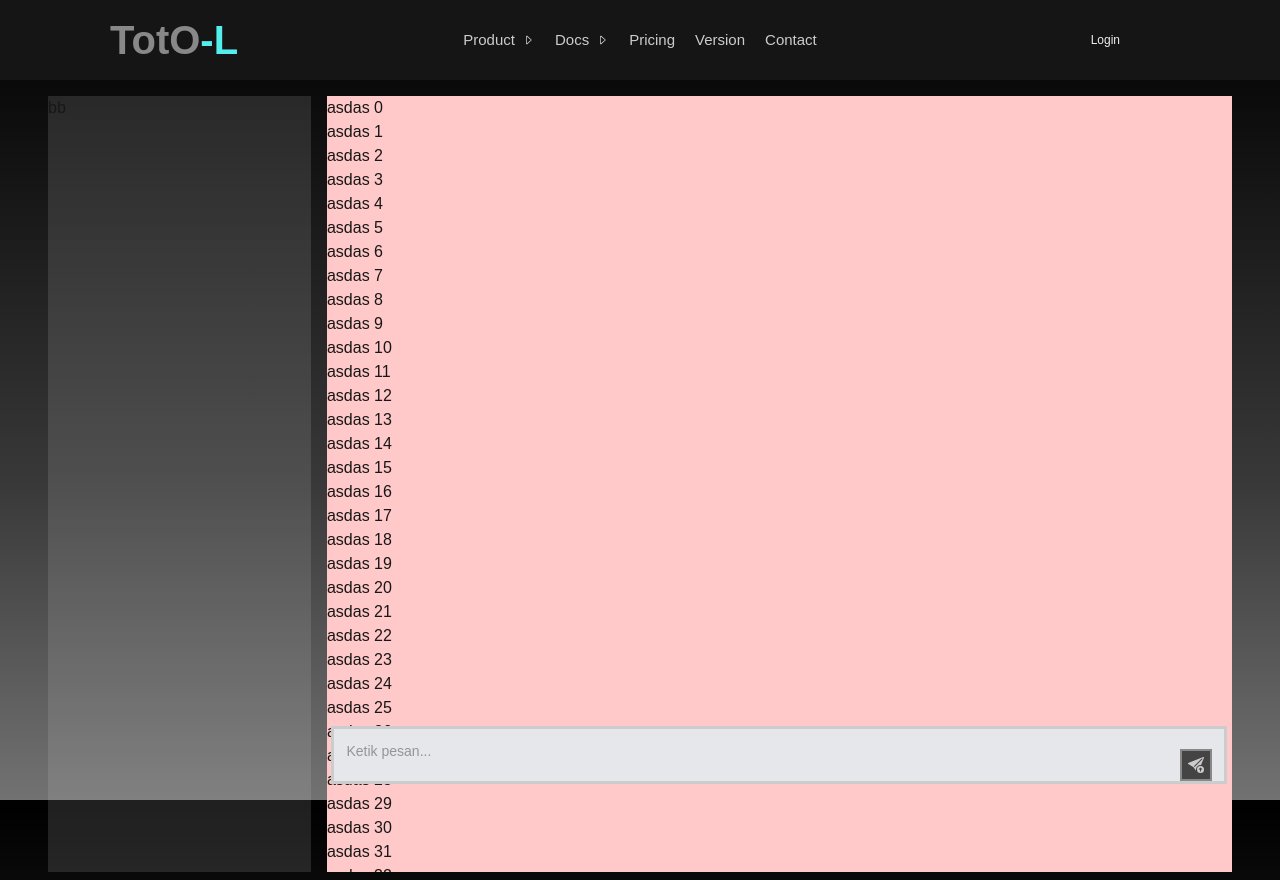
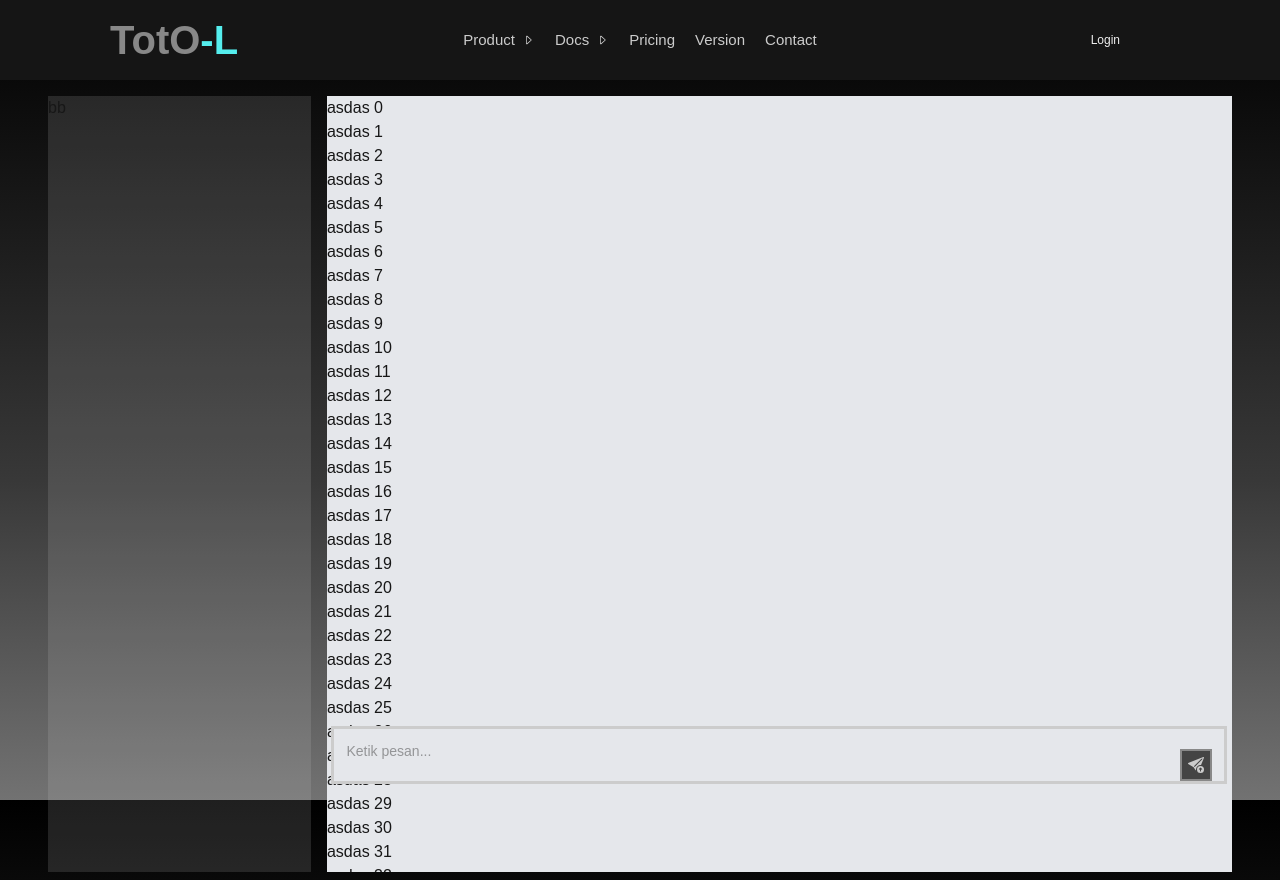
Before and after one commit to lowhanfish/TotO-web, a Next.js app: page /demo in a window 1280 px wide. Built offline with nearby package versions, Linux system fonts and the light colour scheme; a web font is replaced by a local one.

Commit message:
Modidy Overflow

```diff
--- a/app/components/Demo/DemoContent.tsx
+++ b/app/components/Demo/DemoContent.tsx
@@ -20,8 +20,8 @@ const DemoContent = () => {
 
     return (
         <div className='w-full  p-2 flex flex-col gap-5 overflow-hidden'>
-            <div className='bg-gray-500 rounded-[5] w-full h-full'>
-                <div className='bg-red-200 overflow-scroll h-full'>
+            <div className='bg-gray-200 rounded-[5] w-full h-full'>
+                <div className='overflow-scroll h-full'>
                     {
                         [...Array(90)].map((_, index) => (
                             <p key={index}>asdas {index}</p>
```
